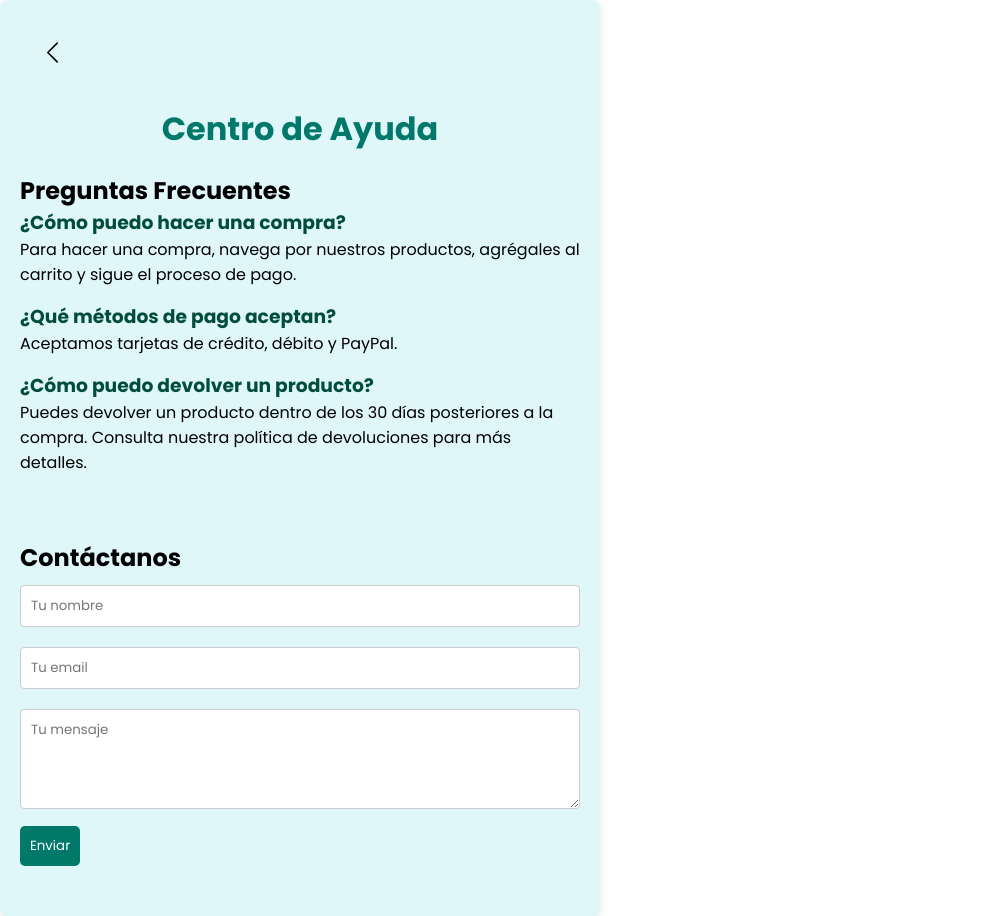
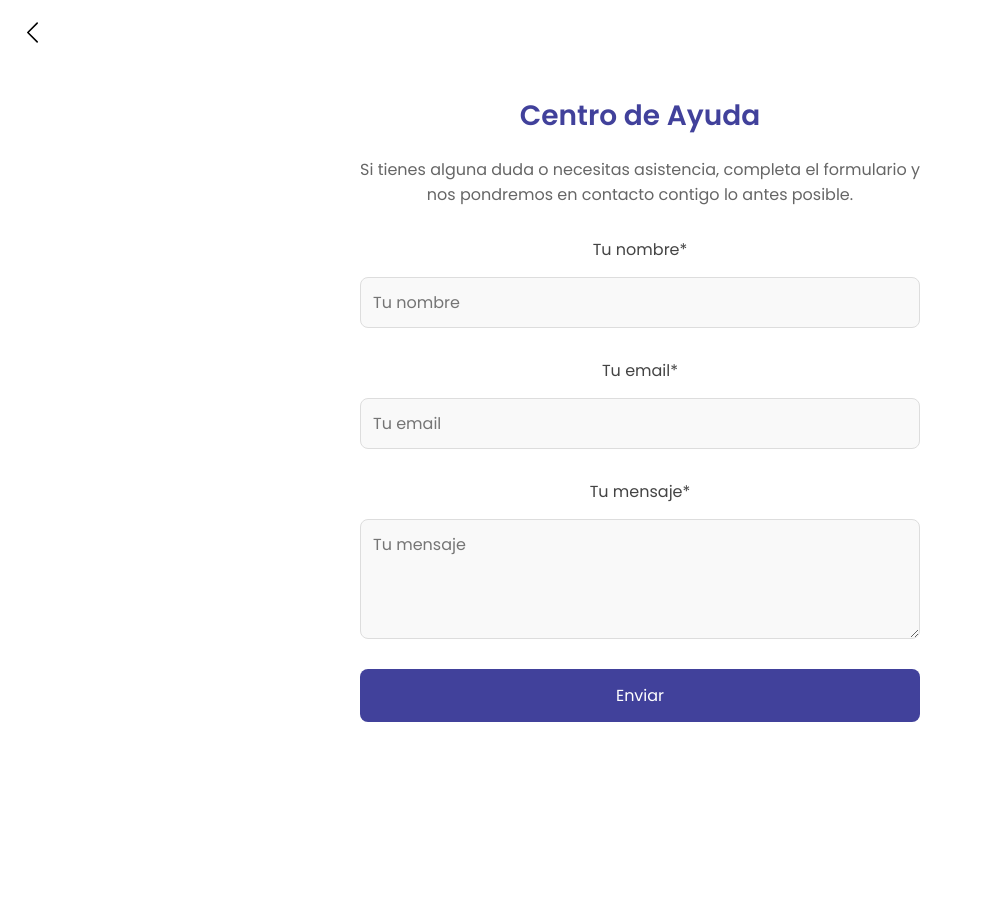
Before and after one commit to MarcosMellebovsky/Proyecto-StyleSphere, a Next.js app: page /views/ayuda in a window 1280 px wide. Shown: the whole page, without its empty margins (0-983 px from the left). After the commit the page ends 800 px from the top, so only its background shows below. Built offline with nearby package versions, Linux system fonts and the light colour scheme.

Commit message:
cambios varios

```diff
--- a/app/views/Inicio/home.module.css
+++ b/app/views/Inicio/home.module.css
@@ -51,7 +51,8 @@
     }
     .verTodas{
         text-decoration: none;
-        color: rgb(75, 108, 255);
+        font-weight: 700;
+        color: #41419b;
     }
 
     .ofertas {
--- a/app/views/ayuda/ayuda.module.css
+++ b/app/views/ayuda/ayuda.module.css
@@ -1,64 +1,126 @@
+
+/* Contenedor principal */
 .container {
   max-width: 600px;
-    display: flex;
-    flex-wrap: wrap;
-    justify-content: center;
+  margin: 0 auto;
   padding: 20px;
-    background-color: #e0f7fa; /* Fondo azul claro */
-    border-radius: 8px;
-    box-shadow: 0 2px 10px rgba(0, 0, 0, 0.1);
-    text-align: left;
-    gap: 20px;
+  background-color: white;
+  border-radius: 12px;
+
+  text-align: center;
+  margin-top: 10px;
 }
 
+/* Título principal */
 .title {
-    color: #00796b;
-    text-align: center;
+  font-size: 28px;
+  font-weight: 600;
+  margin-bottom: 20px;
+  color: #41419b; /* Color de texto principal */
 }
 
-  .faq, .contact {
+/* Subtítulo de los pasos */
+.subtitulo {
+  font-size: 16px;
+  color: #666;
   margin-bottom: 30px;
 }
 
-  .question {
-    margin-bottom: 15px;
+/* Contenedor del formulario */
+.formContainer {
+  width: 100%;
 }
 
-  .question h3 {
-    color: #004d40;
+.input_container {
+  display: flex;
+  flex-direction: column;
+  margin-bottom: 20px;
+  position: relative;
 }
 
+.checkbox_label {
+  font-size: 16px;
+  color: #444;
+  margin-bottom: 5px;
+}
+
+/* Estilo de los inputs */
 .input, .textarea {
   width: 100%;
-    padding: 10px;
+  padding: 12px;
   margin: 10px 0;
-    border: 1px solid #ccc;
-    border-radius: 4px;
+  border: 1px solid #ddd;
+  border-radius: 8px; /* Bordes redondeados */
+  background-color: #f9f9f9;
+  font-size: 16px;
+  color: #333;
+  transition: all 0.3s ease-in-out; /* Transición para suavizar interacciones */
 }
 
-  .textarea {
-    height: 100px;
+/* Sombra y efecto al hacer foco en los inputs */
+.input:focus, .textarea:focus {
+  outline: none;
+  border-color: #41419b;
+  box-shadow: 0 0 8px rgba(65, 65, 155, 0.5);
 }
 
+/* Estilo para el textarea */
+.textarea {
+  height: 120px;
+  resize: vertical;
+}
+
+/* Botón de envío */
 .submitButton {
-    background-color: #00796b;
+  background-color: #41419b;
   color: white;
   border: none;
-    border-radius: 5px;
-    padding: 10px;
+  border-radius: 8px;
+  padding: 14px 20px;
+  font-size: 16px;
   cursor: pointer;
-    transition: background-color 0.3s;
+  transition: background-color 0.3s ease, transform 0.3s ease;
+  width: 100%;
 }
 
+/* Efecto hover para el botón */
 .submitButton:hover {
-    background-color: #004d40;
+  background-color: #333b8e;
+  transform: translateY(-2px); /* Le da un pequeño efecto de "flotante" */
 }
 
+/* Mensajes de éxito y error */
 .successMessage {
-    color: #388e3c;
+  color: #388e3c; /* Verde */
+  font-size: 20px;
+  margin: 20px 0;
+  font-weight: bold;
+}
+
+/* Contenedor para centrar el mensaje de éxito o error */
+.messageContainer {
+  display: flex;
+  justify-content: center;
+  align-items: center;
+  height: 100vh;
   text-align: center;
+  flex-direction: column;
+  margin-top: 20px;
 }
-  .VolverHeader{
+
+/* Estilo de la descripción del formulario */
+.descripcion {
+  font-size: 18px;
+  color: #555;
+  line-height: 1.5;
+  margin-bottom: 30px;
+  text-align: center;
+  max-width: 80%;
+  margin: 0 auto 30px;
+}
+
+/* Volver Header */
+.VolverHeader {
   display: flex;
   width: 100%;
   justify-content: space-evenly;
@@ -66,9 +128,14 @@
   flex-direction: column;
   padding: 20px;
 }
-  .AHeader{
+
+.AHeader {
   display: flex;
   align-items: center;
   margin-right: auto;
   color: black;
 }
+.tick{
+
+  font-size: 200px;
+}
--- a/app/views/ayuda/page.js
+++ b/app/views/ayuda/page.js
@@ -1,23 +1,46 @@
 "use client";
-import { useState } from 'react';
-import styles from './ayuda.module.css';
-import Link from 'next/link';
-const Ayuda = () => {
+import { useState } from "react";
+import Link from "next/link";
+import styles from "./ayuda.module.css"; // Asegúrate de tener el archivo de estilos
+import emailjs from 'emailjs-com';
+
+emailjs.init("1w7YhHERAr_N8BAJz");
+
+export default function Ayuda() {
   const [formData, setFormData] = useState({ nombre: '', email: '', mensaje: '' });
+  const [step, setStep] = useState(1);
   const [enviado, setEnviado] = useState(false);
+  const [successMessage, setSuccessMessage] = useState("");
+  const [errorMessage, setErrorMessage] = useState("");
 
   const handleChange = (e) => {
     setFormData({ ...formData, [e.target.name]: e.target.value });
   };
 
-  const handleSubmit = (e) => {
+  const handleSubmit = async (e) => {
     e.preventDefault();
-    // Aquí podrías agregar la lógica para enviar el formulario
+
+    if (step === 1) {
+      setStep(2);
+      setSuccessMessage("Tu mensaje ha sido enviado. ¡Gracias por ponerte en contacto!");
+    } else {
+      const templateParams = {
+        reply_to: formData.email,
+        message: formData.mensaje,
+      };
+
+      try {
+        await emailjs.send('default_service', 'template_qfr3bqi', templateParams);
         setEnviado(true);
+        setStep(3);
+      } catch (error) {
+        setErrorMessage("Hubo un problema al enviar tu mensaje. Por favor, inténtalo de nuevo.");
+      }
+    }
   };
 
   return (
-    <div className={styles.container}>
+    <>
       <div className={styles.VolverHeader}>
         <Link className={styles.AHeader} href="/views/perfil">
           <svg xmlns="http://www.w3.org/2000/svg" width="25" height="25" fill="currentColor" className="bi bi-chevron-left back-button" viewBox="0 0 16 16">
@@ -25,30 +48,20 @@ const Ayuda = () => {
           </svg>
         </Link>
       </div>
+      <div className={styles.container}>
         <h1 className={styles.title}>Centro de Ayuda</h1>
 
-      <section className={styles.faq}>
-        <h2>Preguntas Frecuentes</h2>
-        <div className={styles.question}>
-          <h3>¿Cómo puedo hacer una compra?</h3>
-          <p>Para hacer una compra, navega por nuestros productos, agrégales al carrito y sigue el proceso de pago.</p>
-        </div>
-        <div className={styles.question}>
-          <h3>¿Qué métodos de pago aceptan?</h3>
-          <p>Aceptamos tarjetas de crédito, débito y PayPal.</p>
-        </div>
-        <div className={styles.question}>
-          <h3>¿Cómo puedo devolver un producto?</h3>
-          <p>Puedes devolver un producto dentro de los 30 días posteriores a la compra. Consulta nuestra política de devoluciones para más detalles.</p>
-        </div>
-      </section>
+        <p className={styles.subtitulo}>
+          {step === 1 && "Si tienes alguna duda o necesitas asistencia, completa el formulario y nos pondremos en contacto contigo lo antes posible."}
 
-      <section className={styles.contact}>
-        <h2>Contáctanos</h2>
-        {enviado ? (
-          <p className={styles.successMessage}>¡Gracias por tu mensaje! Te responderemos pronto.</p>
-        ) : (
+          {step === 3 && "Formulario enviado exitosamente."}
+        </p>
+
+        {step === 1 && (
+          <div className={styles.formContainer}>
             <form onSubmit={handleSubmit}>
+              <div className={styles.input_container}>
+                <label className={styles.checkbox_label}>Tu nombre*</label>
                 <input
                   type="text"
                   name="nombre"
@@ -58,6 +71,9 @@ const Ayuda = () => {
                   required
                   className={styles.input}
                 />
+              </div>
+              <div className={styles.input_container}>
+                <label className={styles.checkbox_label}>Tu email*</label>
                 <input
                   type="email"
                   name="email"
@@ -67,6 +83,9 @@ const Ayuda = () => {
                   required
                   className={styles.input}
                 />
+              </div>
+              <div className={styles.input_container}>
+                <label className={styles.checkbox_label}>Tu mensaje*</label>
                 <textarea
                   name="mensaje"
                   placeholder="Tu mensaje"
@@ -75,12 +94,46 @@ const Ayuda = () => {
                   required
                   className={styles.textarea}
                 />
+              </div>
               <button type="submit" className={styles.submitButton}>Enviar</button>
             </form>
+          </div>
         )}
-      </section>
+
+        {/* Mensaje de éxito o agradecimiento */}
+        {(step === 2 || step === 3) && (
+          <div className={styles.messageContainer}>
+            {/* Mensaje "Gracias por tu mensaje" */}
+            {step === 2 && !enviado && (
+              <div className={styles.successMessage}>
+                <p className={styles.tick}>✅</p>
+
               </div>
+            )}
+
+       {/* Emoji de tick ✅ */}
+            <div className={styles.successMessage}>
+              <p>¡Gracias por tu mensaje!</p>
+              <p>Te responderemos pronto.</p>
+            </div>
+
+            {/* Mensaje "Tu mensaje fue enviado con éxito" */}
+            {step === 3 && enviado && (
+              <div className={styles.successMessage}>
+                <p>Tu mensaje fue enviado con éxito.</p>
+              </div>
+            )}
+
+
+
+            {errorMessage && (
+              <div className={styles.errorMessage}>
+                <p>{errorMessage}</p>
+              </div>
+            )}
+          </div>
+        )}
+      </div>
+    </>
   );
-};
-
-export default Ayuda;
+}
--- a/app/views/editar_perfil/perfil.module.css
+++ b/app/views/editar_perfil/perfil.module.css
@@ -1,3 +1,4 @@
+/* Contenedor principal */
 .container {
   display: flex;
   flex-direction: column;
@@ -7,15 +8,17 @@
   min-height: 100vh;
 }
 
+/* Header de la página */
 .header {
   display: flex;
   align-items: center;
   justify-content: center;
   width: 100%;
-  background-color: #007bff;
+  background-color: #4f5b9e;
   color: white;
   padding: 15px;
-  border-radius: 8px;
+  border-radius: 10px;
+  box-shadow: 0 2px 5px rgba(0, 0, 0, 0.1);
 }
 
 .backButton {
@@ -29,38 +32,17 @@
   font-size: 1.8rem;
   font-weight: bold;
 }
-.container {
-  display: flex;
-  flex-direction: column;
-  align-items: center;
-  padding: 20px;
-  background-color: #f8f9fa;
-  min-height: 100vh;
-}
 
-.VolverHeader{
-  display: flex;
-  align-items: center;
-  justify-content: space-between;
-  width: 100%;
-}
-.AHeader{
-  display: flex;
-  align-items: center;
-  margin-right: auto;
-  color: black;
-}
-
+/* Estilo para la sección de foto de perfil */
 .profileHeader {
   display: flex;
   align-items: center;
-  margin-bottom: 10px;
+  justify-content: center;
   margin-top: 30px;
 }
 
 .photoContainer {
   position: relative;
-  margin-right: 30px;
 }
 
 .fileInput {
@@ -69,8 +51,8 @@
 
 .photoLabel {
   border-radius: 50%;
-  width: 100px;
-  height: 100px;
+  width: 120px;
+  height: 120px;
   background-color: #e0e0e0;
   display: flex;
   justify-content: center;
@@ -91,90 +73,65 @@
   object-fit: cover;
 }
 
-.username {
-  font-size: 2rem;
+.uploadText {
+  font-size: 16px;
+  color: #4f5b9e;
   font-weight: bold;
-  color: #333;
-
-
 }
 
-.email {
-  font-size: 1rem; /* Texto más pequeño para el email */
-  color: #666; /* Color más suave para el email */
-  margin-top: 5px; /* Espacio entre el nombre y el email */
-}
-
-.menu {
+/* Formulario de edición */
+.form {
   width: 100%;
-  max-width: 600px;
-  margin-top: 40px;
-  padding: 20px;
-  background-color: #ffffff;
-  border-radius: 8px;
-  box-shadow: 0 2px 6px rgba(0, 0, 0, 0.1);
-  border: none; /* Quitar borde */
-}
-
-.menuSection {
-  margin-bottom: 30px;
-}
-
-.menuSection strong {
-  display: block;
-  margin-bottom: 15px;
-}
-
-.menuItem {
-  display: block;
-  padding: 15px;
-  background-color: #f8f9fa;
-  border-radius: 5px;
-  text-decoration: none;
-  color: #333;
-  transition: background-color 0.3s ease;
-  margin-bottom: 10px;
-}
-
-.menuItem:last-child {
-  margin-bottom: 0;
-}
-
-.menuItem:hover {
-  background-color: #e9ecef;
-}
-
-.correo_p{
-  padding-top: 5px;
+  max-width: 400px;
+  margin-top: 30px;
 }
 
 .inputGroup {
-  position: relative;
-  display: flex;
-  align-items: center;
-  width: 100%;
-  max-width: 350px;
   display: flex;
   flex-direction: column;
+  width: 100%;
+  margin-bottom: 20px;
 }
+
+.label {
+  font-size: 16px;
+  color: #333;
+  margin-bottom: 8px;
+}
+
 .input {
   width: 100%;
   padding: 12px;
-  margin-bottom: 1.25rem;
-  border: 1px solid rgb(146, 146, 146);
+  margin-bottom: 10px;
+  border: 1px solid #ddd;
   border-radius: 10px;
-  font-size: 1rem;
+  font-size: 16px;
+  background-color: #f9f9f9;
+  transition: border-color 0.3s ease;
 }
 
+.input:focus {
+  outline: none;
+  border-color: #4f5b9e;
+  box-shadow: 0 0 5px rgba(79, 91, 158, 0.5);
+}
+
+/* Botón de submit */
 .submit {
-  display: flex;
-  justify-content: center;
-  width: 80%;
-  padding: 1rem;
+  width: 100%;
+  max-width: 400px;
+  padding: 14px;
+  background-color: #4f5b9e;
   border: none;
-  background-color: rgb(73, 88, 223);
-  border-radius: .7rem;
+  border-radius: 10px;
   color: white;
-  font-size: 1rem;
-  margin-bottom: 1rem;
+  font-size: 16px;
+  cursor: pointer;
+  transition: background-color 0.3s, transform 0.3s;
+  margin-top: 20px;
 }
+
+.submit:hover {
+  background-color: #3d4775;
+  transform: translateY(-2px);
+}
--- a/app/views/faq/faq.module.css
+++ b/app/views/faq/faq.module.css
@@ -1,15 +1,25 @@
 .container {
     max-width: 600px;
-    margin: 50px auto;
+    margin: 5px auto;
     padding: 20px;
-    background-color: #e0f7fa; /* Fondo azul claro */
-    border-radius: 8px;
-    box-shadow: 0 2px 10px rgba(0, 0, 0, 0.1);
+
     text-align: left;
+  }
+  .VolverHeader{
+    display: flex;
+    align-items: center;
+    justify-content: space-between;
+    width: 100%;
+  }
+  .AHeader{
+    display: flex;
+    align-items: center;
+    margin-right: auto;
+    color: black;
   }
 
   .title {
-    color: #00796b;
+
     text-align: center;
     margin-bottom: 20px;
   }
@@ -19,25 +29,26 @@
   }
 
   .preguntaButton {
-    background-color: #00796b; /* Botón azul oscuro */
+    background-color: #41419b; /* Botón azul oscuro */
     color: white;
     border: none;
     border-radius: 5px;
-    padding: 10px;
+    padding: 20px;
     width: 100%;
     text-align: left;
     cursor: pointer;
+    font-size: 13px;
     transition: background-color 0.3s;
   }
 
   .preguntaButton:hover {
-    background-color: #004d40; /* Color al pasar el mouse */
+    background-color: #41419b; /* Color al pasar el mouse */
   }
 
   .respuesta {
     padding: 10px;
     background-color: #f1f8e9; /* Fondo más claro para la respuesta */
-    border-left: 4px solid #00796b; /* Línea a la izquierda */
+    border-left: 4px solid #41419b; /* Línea a la izquierda */
     border-radius: 4px;
     margin-top: 5px;
   }
--- a/app/views/terminosPoliticas/terminosPoliticas.module.css
+++ b/app/views/terminosPoliticas/terminosPoliticas.module.css
@@ -40,7 +40,7 @@
   .subtitle {
     font-size: 1.5rem;
     margin-top: 20px;
-    color: #555;
+    color: #41419b;
   }
 
   .text {
```
Also changed, not shown: app/components/navegador/navegador.module.css (+4 -3 lines), app/views/editar_perfil/page.js (+81 -34 lines), app/views/faq/page.js (+17 -1 lines), app/views/perfil/page.js (+36 -9 lines), app/views/perfil/perfil.module.css (+49 -0 lines). Lines whose indentation alone changed are shown as unchanged.
